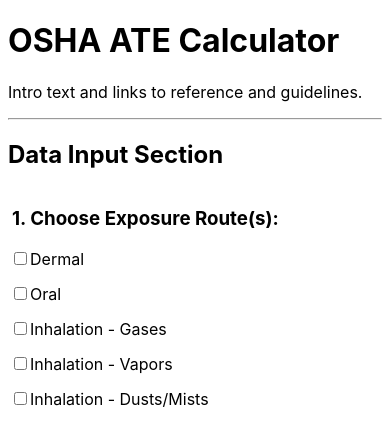
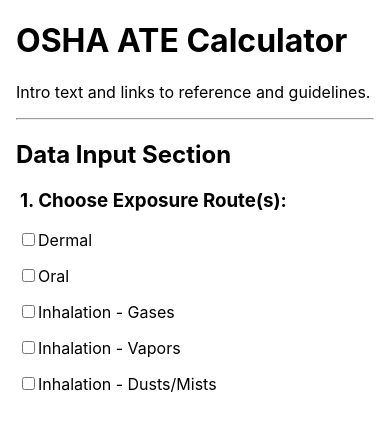
Before and after one commit to Eastern-Research-Group/OSHAATE, a React (Create React App) app: page / in a window 390 px wide. Shown: the top 444 px of the page. Built offline with nearby package versions, Linux system fonts and the light colour scheme.

Commit message:
add visual improvements, change Pathway text to Exposure Route in results

```diff
--- a/src/App.css
+++ b/src/App.css
@@ -1,6 +1,20 @@
 .App {
-  margin: 8px;
+  margin: 1rem;
 }
+
+.pathway-container {
+  margin: 2rem 0 2rem 0;
+  padding-bottom: 1rem;
+  border-bottom: 1px solid #a9aeb1;
+}
+
+.results-container {
+  background-color: #d9e8f6;
+  padding: 0 1rem 0 1rem;
+  margin-top: 1rem;
+  display: inline-block;
+}
+
 div.tablewrapper {
   overflow-x: auto;
   text-align: left;
@@ -13,6 +27,14 @@
 fieldset {
   border: 0;
   padding: 0;
+}
+fieldset legend {
+  font-size: 1.17em;
+  margin-block-start: 1em;
+  margin-block-end: 1em;
+  margin-inline-start: 0px;
+  margin-inline-end: 0px;
+  font-weight: bold;
 }
 fieldset label {
   margin-right: 20px;
@@ -82,7 +104,7 @@
 @media only screen and (max-width: 760px) {
   fieldset label {
     display: block;
-    margin-bottom: 15px;
+    margin-bottom: 1rem;
   }
 }
 
--- a/src/App.js
+++ b/src/App.js
@@ -71,9 +71,7 @@
         <hr />
         <h2>Data Input Section</h2>
         <fieldset>
-          <legend>
-            <h3>1. Choose Exposure Route(s):</h3>
-          </legend>
+          <legend>1. Choose Exposure Route(s):</legend>
           <Checkbox
             id="1"
             title="Dermal"
--- a/src/components/Pathway.js
+++ b/src/components/Pathway.js
@@ -11,7 +11,6 @@
   let [showOralResult, setShowOralResult] = useState(false);
   return (
     <>
-      <br />
       <h3>{title}</h3>
       {category === 'Dermal' ? (
         <Dermal
--- a/src/components/PathwayList.js
+++ b/src/components/PathwayList.js
@@ -6,7 +6,7 @@
 
   const renderPathways = pathways.map(({ id, title, category }) => {
     return (
-      <div key={id}>
+      <div key={id} className="pathway-container">
         <Pathway title={title} category={category} />
       </div>
     );
--- a/src/components/dermal/DermalResult.js
+++ b/src/components/dermal/DermalResult.js
@@ -2,14 +2,11 @@
 import { dermalCategory } from './DermalLookup';
 
 const DermalResult = ({ dermalResult, category }) => {
-  //console.log(dermalResult);
   //lookup result category
   let dermalResultCat = dermalCategory(dermalResult);
   return (
-    <div id="dermalResult">
-      <br />
-      <hr />
-      <h3>Dermal Pathway Result</h3>
+    <div id="dermalResult" className="results-container">
+      <h3>Dermal Exposure Route Result</h3>
       <p>
         Dermal ATE mix ={' '}
         {dermalResult !== null
--- a/src/components/oral/OralResult.js
+++ b/src/components/oral/OralResult.js
@@ -5,10 +5,8 @@
   //lookup result category
   let oralResultCat = oralCategory(oralResult);
   return (
-    <div id="oralResult">
-      <br />
-      <hr />
-      <h3>Oral Pathway Result</h3>
+    <div id="oralResult" className="results-container">
+      <h3>Oral Exposure Route Result</h3>
       <p>
         Oral ATE mix ={' '}
         {oralResult !== null
```
